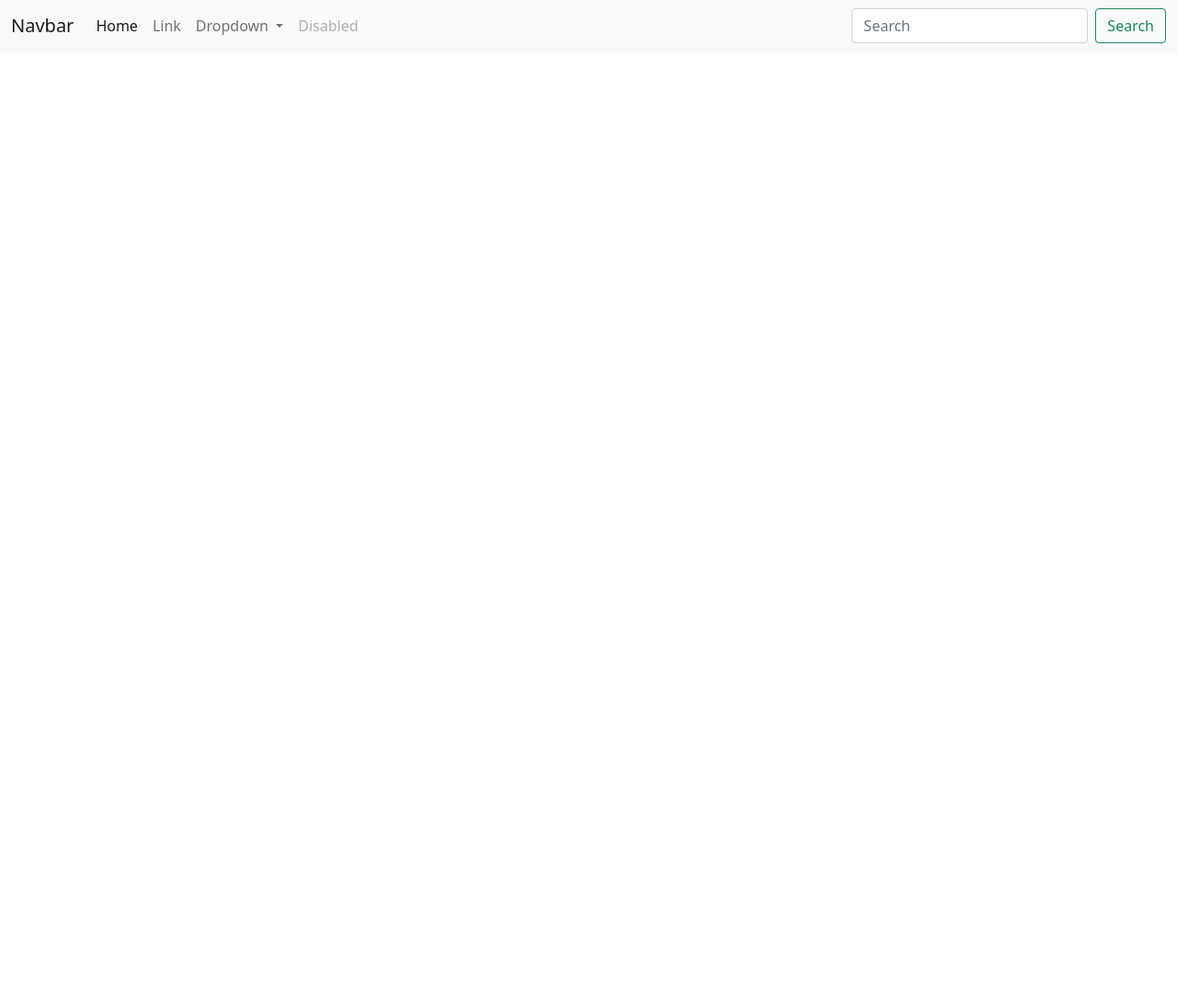
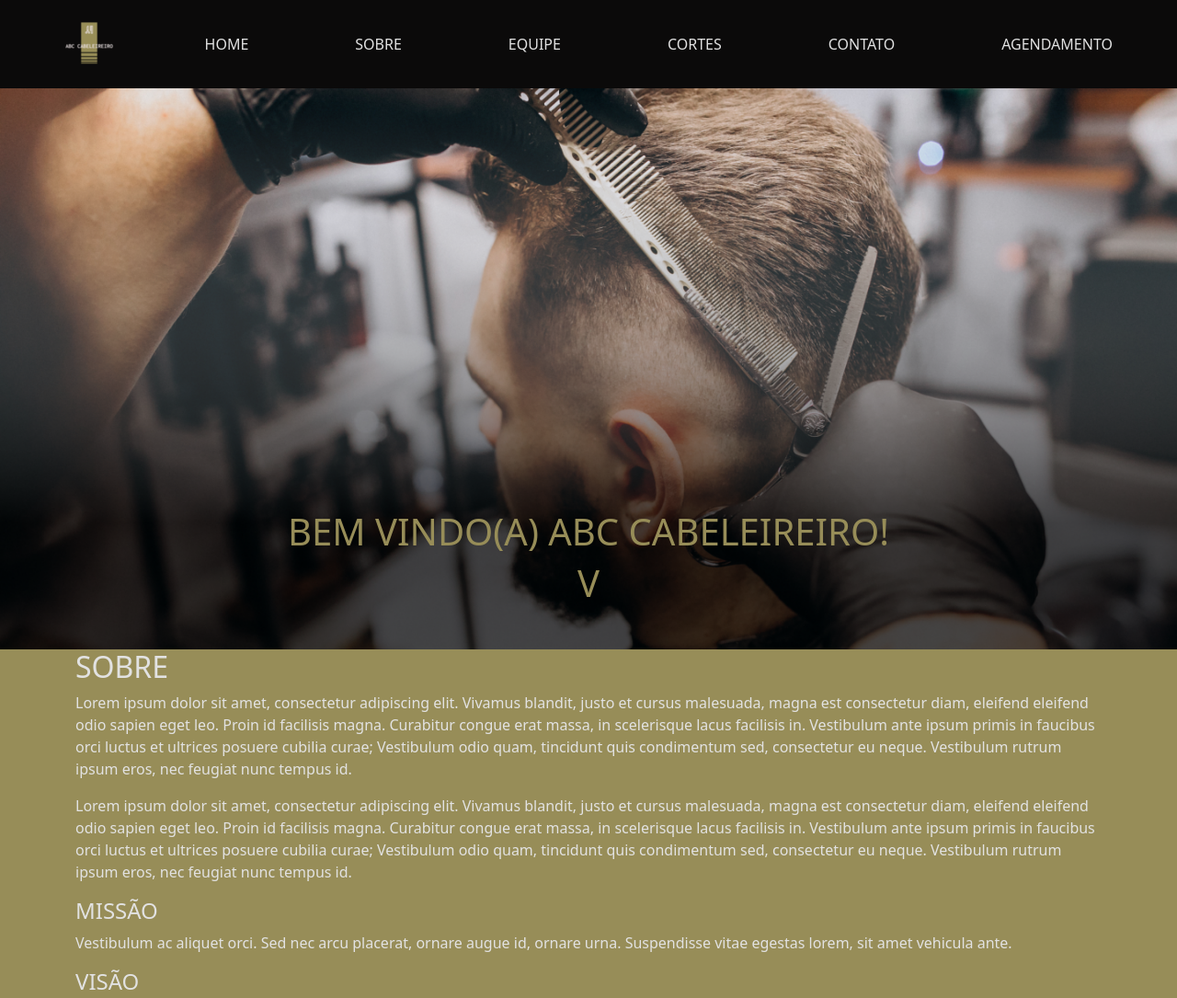
Before and after one commit to cljpaulo/cabeleireiro, a plain HTML site: page index.html in a window 1280 px wide. Shown: the top 1085 px of the page at 92% size. Before the commit the page ends 800 px from the top, so only its background shows below. Drawn offline with Linux system fonts and the light colour scheme.

Commit message:
carousel e sobre
criação da imagem do carousel e do sobre

```diff
--- a/css/config.css
+++ b/css/config.css
@@ -0,0 +1,5 @@
+:root {
+    --primary: #0B0A0A;
+    --secondary: #978D58;
+    --light: #E2E2E2;
+}
--- a/css/custom.css
+++ b/css/custom.css
@@ -0,0 +1,49 @@
+/* HEADER */
+#header {
+    background: var(--primary);
+}
+
+#header .nav-link{
+    color: var(--light);
+}
+
+@media (min-width: 992px) {
+    #header .nav-link{
+        margin-left: 70px;
+    }
+
+    #header .navbar-brand {
+        margin-left: 10px;
+    }
+
+}
+
+@media (min-width: 1200px) {
+    #header .nav-link{
+        margin-left: 50px;
+        margin-right: 50px;
+    }
+
+    #header .navbar-brand {
+        margin-left: 50px;
+    }
+
+}
+/* //HEADER */
+
+
+/* CAROUSEL */
+@keyframes is-bouncing {
+    to {
+        transform: translateY(30px);
+    }
+}
+/* //CAROUSEL */
+
+
+/* SOBRE */
+#sobre {
+    background: var(--secondary);
+    color: var(--light);
+}
+/* //SOBRE */
--- a/index.html
+++ b/index.html
@@ -14,44 +14,69 @@
 
     <!-- HEADER -->
 
-    <nav class="navbar navbar-expand-lg navbar-light bg-light">
-        <div class="container-fluid">
-          <a class="navbar-brand" href="#">Navbar</a>
-          <button class="navbar-toggler" type="button" data-bs-toggle="collapse" data-bs-target="#navbarSupportedContent" aria-controls="navbarSupportedContent" aria-expanded="false" aria-label="Toggle navigation">
-            <span class="navbar-toggler-icon"></span>
-          </button>
-          <div class="collapse navbar-collapse" id="navbarSupportedContent">
-            <ul class="navbar-nav me-auto mb-2 mb-lg-0">
-              <li class="nav-item">
-                <a class="nav-link active" aria-current="page" href="#">Home</a>
-              </li>
-              <li class="nav-item">
-                <a class="nav-link" href="#">Link</a>
-              </li>
-              <li class="nav-item dropdown">
-                <a class="nav-link dropdown-toggle" href="#" id="navbarDropdown" role="button" data-bs-toggle="dropdown" aria-expanded="false">
-                  Dropdown
-                </a>
-                <ul class="dropdown-menu" aria-labelledby="navbarDropdown">
-                  <li><a class="dropdown-item" href="#">Action</a></li>
-                  <li><a class="dropdown-item" href="#">Another action</a></li>
-                  <li><hr class="dropdown-divider"></li>
-                  <li><a class="dropdown-item" href="#">Something else here</a></li>
-                </ul>
-              </li>
-              <li class="nav-item">
-                <a class="nav-link disabled" href="#" tabindex="-1" aria-disabled="true">Disabled</a>
-              </li>
-            </ul>
-            <form class="d-flex">
-              <input class="form-control me-2" type="search" placeholder="Search" aria-label="Search">
-              <button class="btn btn-outline-success" type="submit">Search</button>
-            </form>
+    <div id="header">
+        <nav class="navbar navbar-expand-lg navbar-light">
+          <div class="container-fluid">
+            <a class="navbar-brand" href="#">
+                <img src="assets/logo.png" alt="Logo">
+            </a>
+            <button class="navbar-toggler" type="button" data-bs-toggle="collapse" data-bs-target="#navbarNavAltMarkup" aria-controls="navbarNavAltMarkup" aria-expanded="false" aria-label="Toggle navigation">
+              <span class="navbar-toggler-icon"></span>
+            </button>
+            <div class="collapse navbar-collapse flex-grow-1 text-right" id="navbarNavAltMarkup">
+              <div class="navbar-nav ms-auto flex-nowrap">
+                <a class="nav-link active" aria-current="page" href="#">HOME</a>
+                <a class="nav-link" href="#sobre">SOBRE</a>
+                <a class="nav-link" href="#equipe">EQUIPE</a>
+                <a class="nav-link" href="#cortes">CORTES</a>
+                <a class="nav-link" href="#contato">CONTATO</a>
+                <a class="nav-link" href="#agendamento">AGENDAMENTO</a>
+              </div>
+            </div>
           </div>
-        </div>
-      </nav>
+        </nav>
+      </div>
 
       <!-- //HEADER -->
+
+
+      <!-- CAROUSEL -->
+
+        <div id="carousel">
+            <div id="carouselExampleSlidesOnly" class="carousel slide" data-ride="carousel">
+                <div class="carousel-inner">
+                <div class="carousel-item active">
+                    <img class="d-block w-100" src="assets/principal.png" alt="Corte de cabelo">
+                    <div class="carousel-caption">
+                        <h1 style="color: var(--secondary);">BEM VINDO(A) ABC CABELEIREIRO!</h1>
+                        <h1 style="animation: is-bouncing 1s ease infinite; color: var(--secondary);">V</h1>
+                    </div>
+                </div>
+                </div>
+            </div>
+        </div>
+
+      <!-- //CAROUSEL -->
+
+
+      <!-- SOBRE -->
+        <div id="sobre">
+            <div class="container">
+                <h2>SOBRE</h2>
+                <p>Lorem ipsum dolor sit amet, consectetur adipiscing elit. Vivamus blandit, justo et cursus malesuada, magna est consectetur diam, eleifend eleifend odio sapien eget leo. Proin id facilisis magna. Curabitur congue erat massa, in scelerisque lacus facilisis in. Vestibulum ante ipsum primis in faucibus orci luctus et ultrices posuere cubilia curae; Vestibulum odio quam, tincidunt quis condimentum sed, consectetur eu neque. Vestibulum rutrum ipsum eros, nec feugiat nunc tempus id.</p>
+                <p>Lorem ipsum dolor sit amet, consectetur adipiscing elit. Vivamus blandit, justo et cursus malesuada, magna est consectetur diam, eleifend eleifend odio sapien eget leo. Proin id facilisis magna. Curabitur congue erat massa, in scelerisque lacus facilisis in. Vestibulum ante ipsum primis in faucibus orci luctus et ultrices posuere cubilia curae; Vestibulum odio quam, tincidunt quis condimentum sed, consectetur eu neque. Vestibulum rutrum ipsum eros, nec feugiat nunc tempus id.</p>
+                <h4>MISSÃO</h4>
+                <p>Vestibulum ac aliquet orci. Sed nec arcu placerat, ornare augue id, ornare urna. Suspendisse vitae egestas lorem, sit amet vehicula ante.</p>
+                <h4>VISÃO</h4>
+                <p>Vestibulum ac aliquet orci. Sed nec arcu placerat, ornare augue id, ornare urna. Suspendisse vitae egestas lorem.</p>
+                <h4>VALORES</h4>
+                <p>Vestibulum ac aliquet orci. Sed nec arcu placerat, ornare augue id, ornare urna. Suspendisse vitae egestas lorem, sit amet vehicula ante.</p>
+                <img src="assets/salao.png" class="img-fluid" style="text-align: center;" alt="Salão">
+            </div>
+        </div>
+
+      <!-- //SOBRE -->
+
 
     <!-- Optional JavaScript; choose one of the two! -->
 
```
Also changed, not shown: assets/logo.png (added), assets/principal.png (added), assets/salao.png (added).
